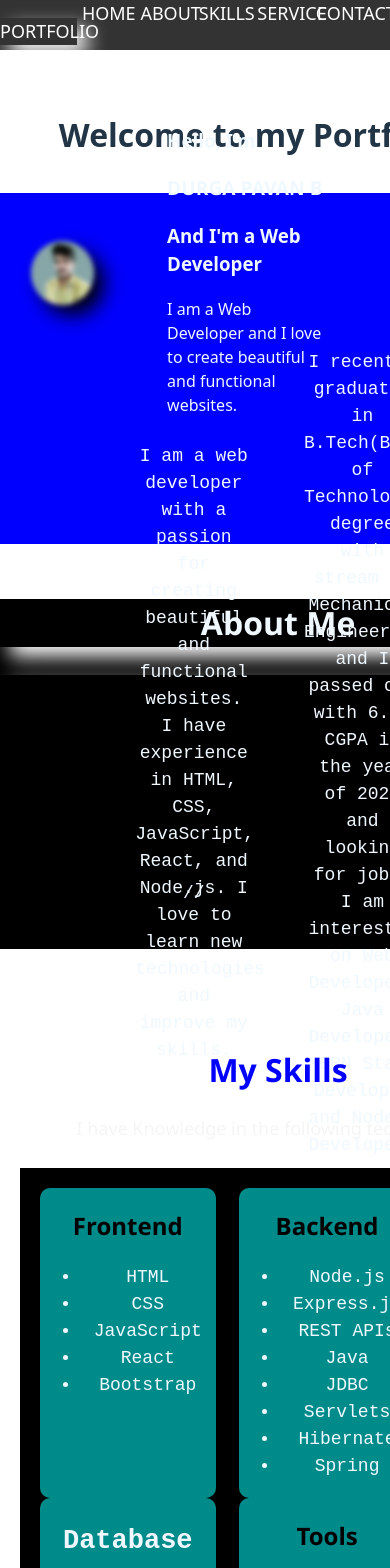
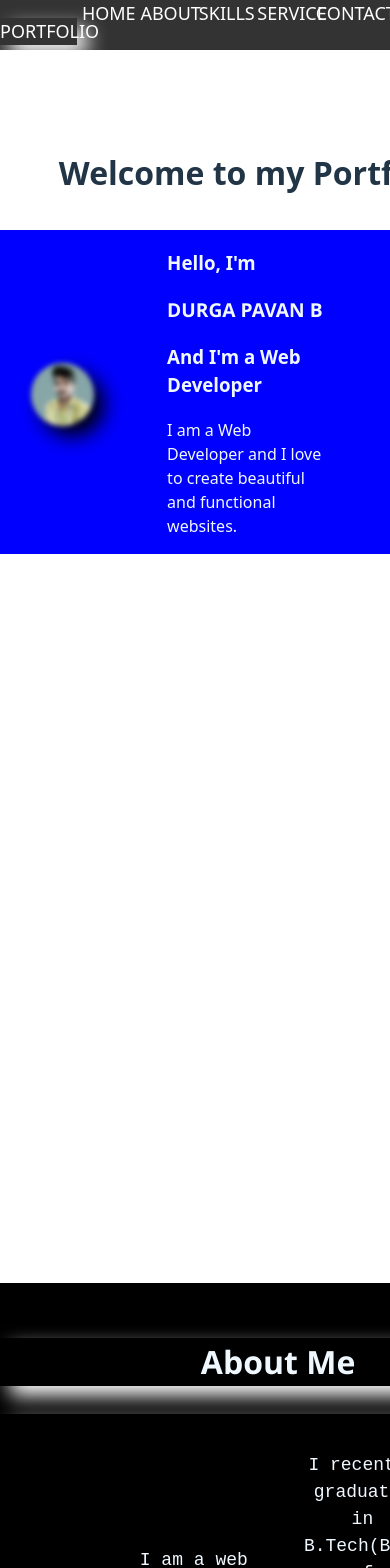
Before and after one commit to PavanMech321/portfolio-2, a React (Vite) app: page / in a window 390 px wide. Shown: the top 1568 px of the page. Built offline with nearby package versions, Linux system fonts and the light colour scheme.

Commit message:
Update App.css

```diff
--- a/src/App.css
+++ b/src/App.css
@@ -65,6 +65,8 @@
 }
 .main{
     margin-top: 20%;
+  display:grid;
+  grid-template-rows: 1fr 1fr 1fr 1fr 1fr 1fr;
 }
 .p1 .h1{
   font-size: xx-large;
@@ -76,7 +78,7 @@
   height: 40%;
   margin-top: 6%;
   display: grid;
-  grid-template-rows: 40vw 50vw;
+  grid-template-columns: 40vw 50vw;
   column-gap: 2%;
   background-color: blue;
   color:aliceblue;
@@ -122,7 +124,7 @@
 }
  #About .para{
   display: grid;
-  grid-template-rows: 30vw 30vw;
+  grid-template-columns: 30vw 30vw;
   height: auto;
   gap: 10%;
   margin-top: 5%;
```
